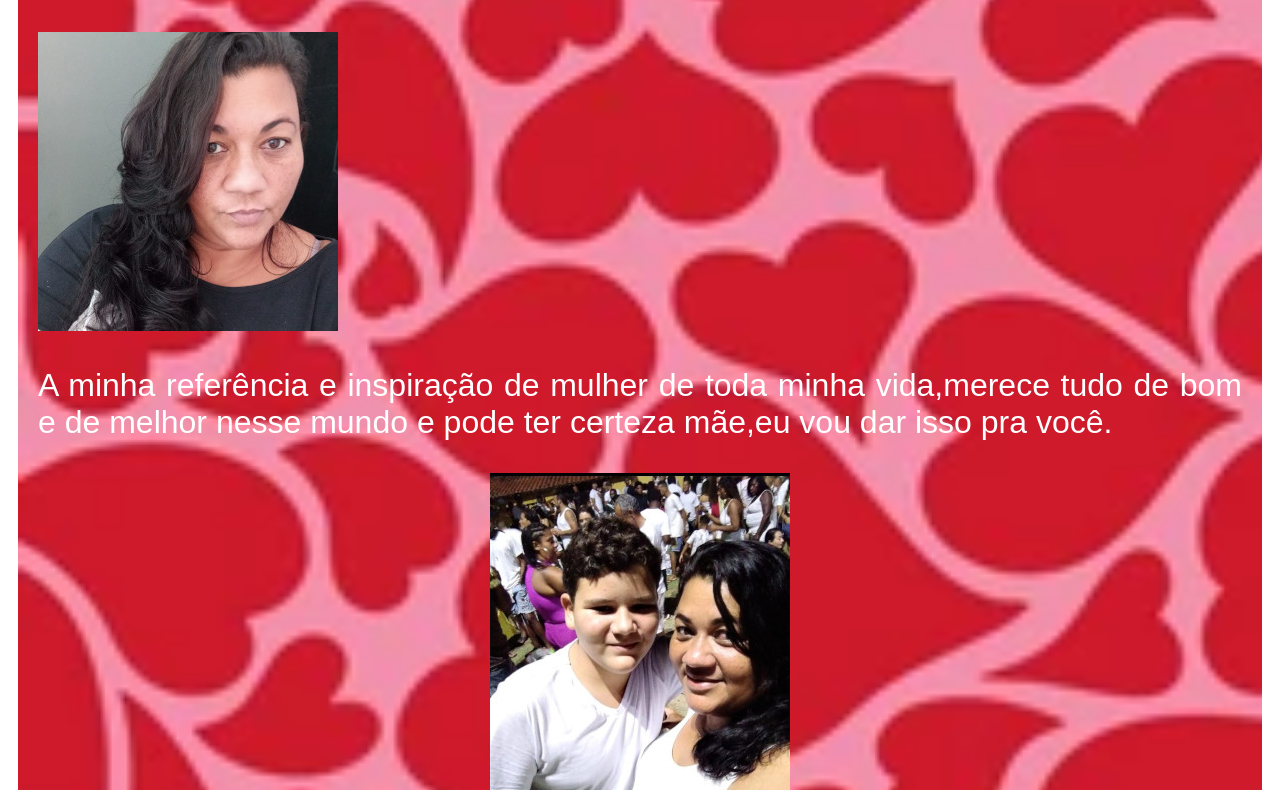
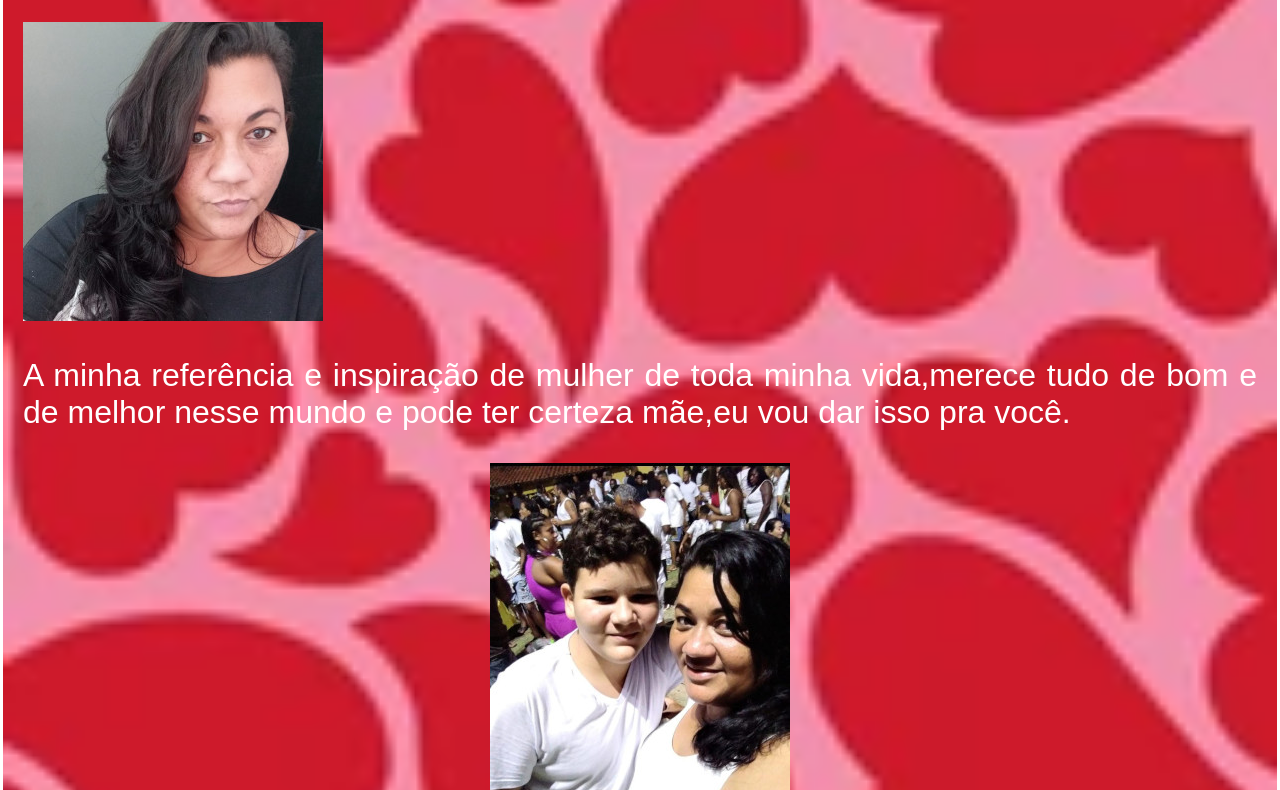
Before and after one commit to FreitasMelo/html-css, a plain HTML site: page desafios/DiaDasMães/projeto.html in a window 1280 px wide. Shown: the part 196-986 px from the top of the page. Drawn offline with Linux system fonts and the light colour scheme; a web font is replaced by a local one.

Commit message:
Update style.css

```diff
--- a/desafios/DiaDasMães/style.css
+++ b/desafios/DiaDasMães/style.css
@@ -8,11 +8,11 @@ header{
     color: white;
 }
 main {
-    background-size: 3000px;
+    background-size: 4000px;
     background-repeat: no-repeat;
     background-image: url(imagens/seamless-heart-pattern-day-design-260nw-2726137645.webp) ;
     padding: 20px;
-    margin: 10px;
+    margin: -5px;
 }
 #eu {
     margin: auto;
```
